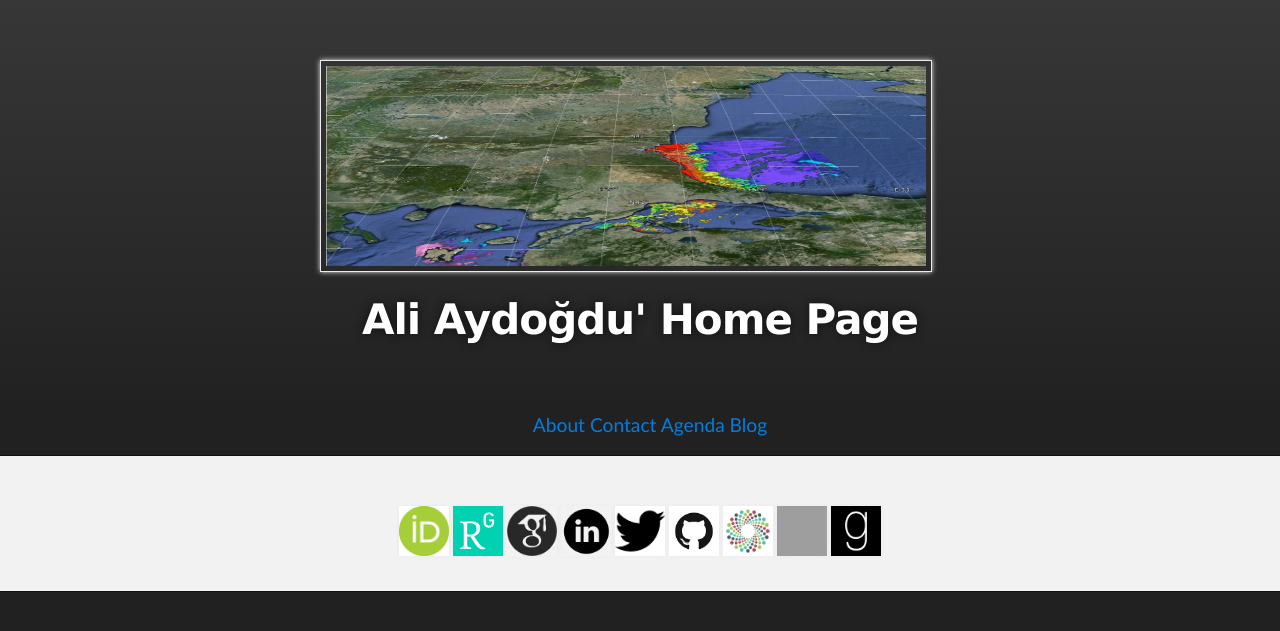
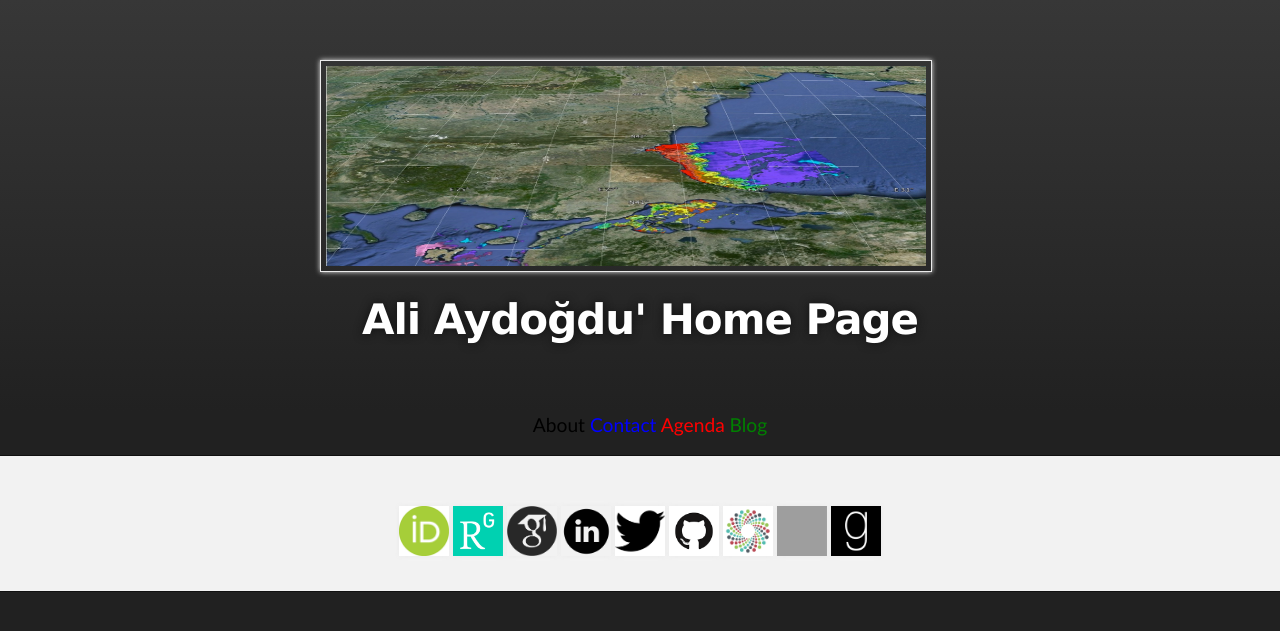
Before and after one commit to aydogduali/aydogduali.github.io, a Jekyll site: the page built from index.md, in a window 1280 px wide. Shown: the top 631 px of the page. Built offline with Jekyll 4.4.1, drawn with Linux system fonts in a browser that asks for light colours; the repository's description, which GitHub fills in, is left out; grey boxes are pictures that could not be loaded.

Commit message:
update main page links

```diff
--- a/_layouts/mainpage.html
+++ b/_layouts/mainpage.html
@@ -56,7 +56,7 @@
      <div class="container">
         <nav class="main-nav">
             <ul>
-               <a href="/about">About</a> <a href="/contact">Contact</a> <a href="/calendar">Agenda</a>  <a href="/blog">Blog</a>
+	    <a href="/about"><span style="color:black">About</span></a> <a href="/contact"><span style="color:blue">Contact</span></a> <a href="/calendar"><span style="color:red">Agenda</span></a> <a href="/blog"><span style="color:green">Blog</span></a>
             </ul>
         </nav>
       </div>
```
Also changed, not shown: blog/index.md (+1 -1 lines).
